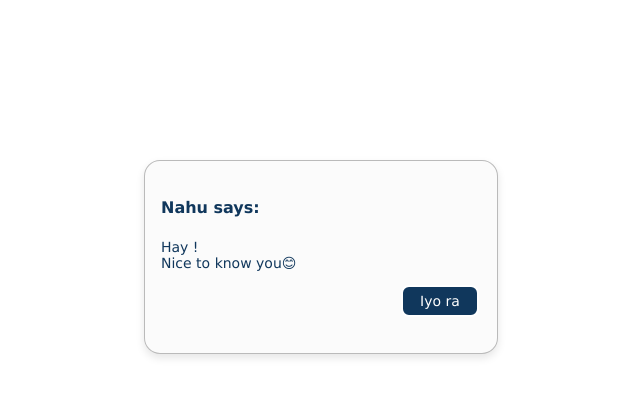
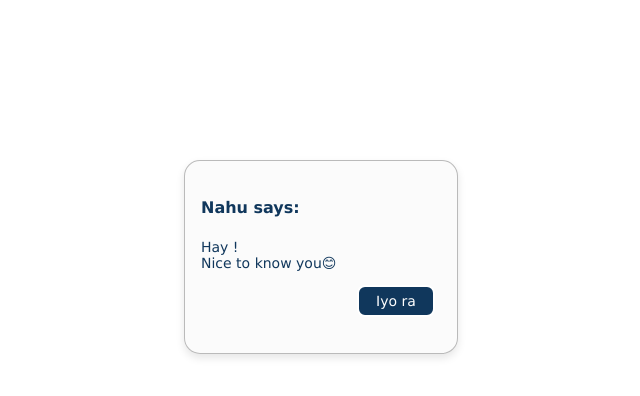
Before and after one commit to susilo-rz/send-me, a plain HTML site: page index.html in a window 1280 px wide. Both pictures are taken after a click on the link "Iyo ra". Shown: the whole page, without its empty margins (319-959 px from the left). Drawn offline with Linux system fonts and the light colour scheme.

Commit message:
Merubah Card Message

```diff
--- a/styles.CSS
+++ b/styles.CSS
@@ -69,7 +69,7 @@ input {
     margin-top: 10rem;
     border: 0.5px rgba(39, 39, 39, 0.308) solid;
     border-radius: 1rem;
-    width: 20rem;
+    width: 15rem;
     height: 10rem;
     box-shadow: 0px 4px 8px rgba(0, 0, 0, 0.1);
 }
@@ -99,7 +99,7 @@ input {
     margin-top: 10px;
     font-size: 14px;
     cursor: pointer;
-    margin-left: 75%;
+    margin-left: 65%;
 }
 
 .animasi {
```
